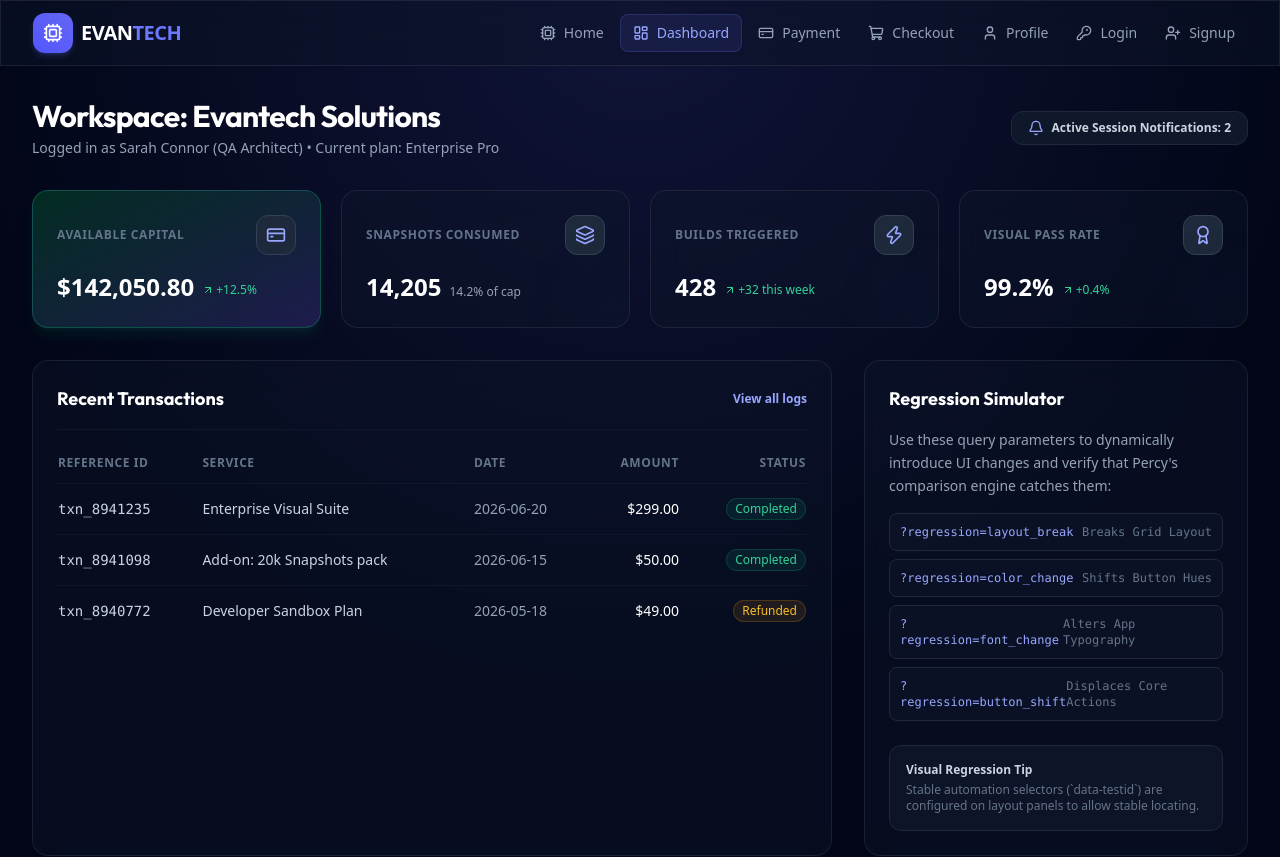
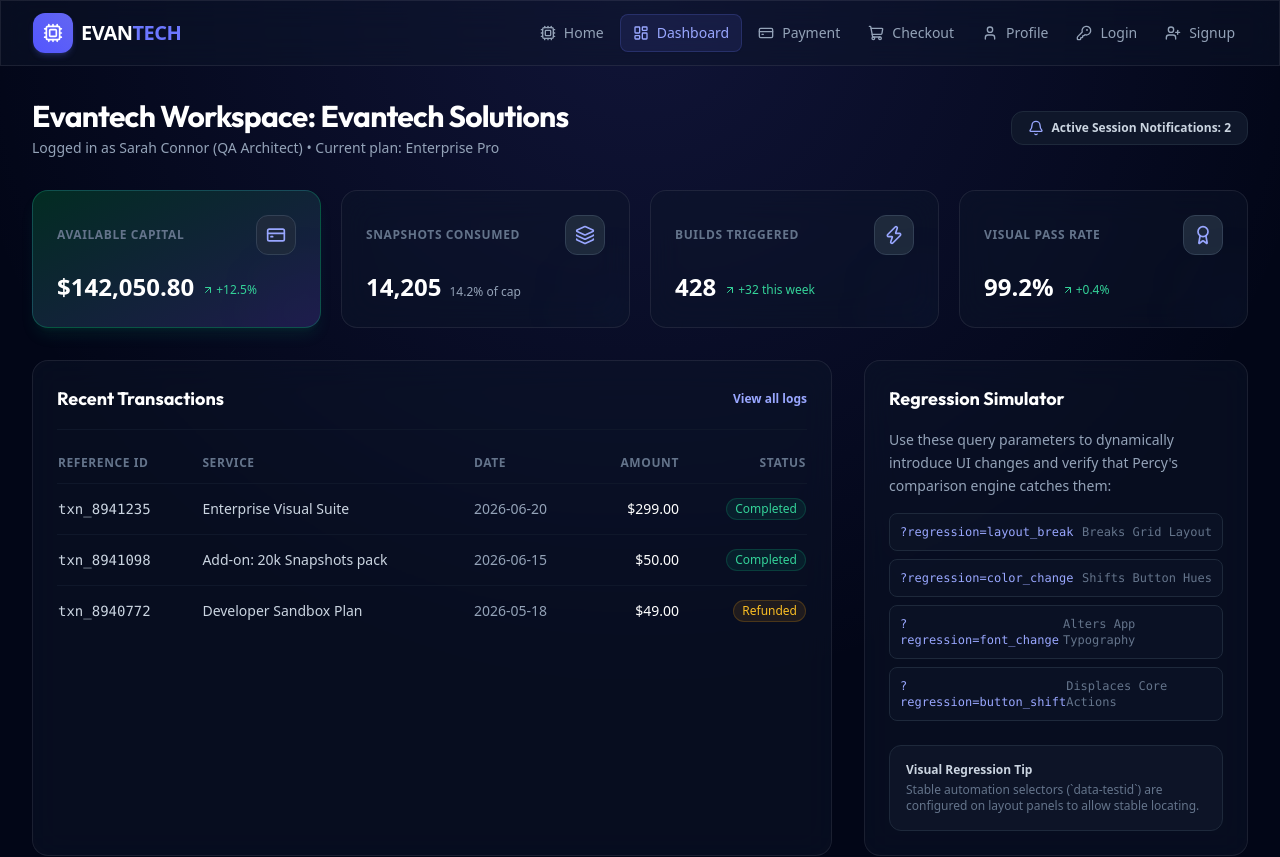
Before and after one commit to piyush241203/Percy_Automation, a React (Vite) app: page /dashboard in a window 1280 px wide. Shown: the top 857 px of the page. Built offline with nearby package versions, Linux system fonts and the light colour scheme.

Commit message:
style: modify Home, Payment, Signup, and Dashboard views to test selective visual automation

```diff
--- a/src/pages/Dashboard.jsx
+++ b/src/pages/Dashboard.jsx
@@ -46,7 +46,7 @@ export default function Dashboard() {
         <div>
           {/* Static greetings are critical to prevent visual test failures */}
           <h1 className="text-3xl font-bold tracking-tight text-white">
-            Workspace: {user.company}
+            Evantech Workspace: {user.company}
           </h1>
           <p className="text-sm text-slate-400 mt-1">
             Logged in as {user.name} ({user.role}) &bull; Current plan: {user.plan}
--- a/src/pages/Home.jsx
+++ b/src/pages/Home.jsx
@@ -44,7 +44,7 @@ export default function Home() {
             Eliminate Visual Flaws in <span className="gradient-text">Your Web UI/UX</span>
           </h1>
           <p className="text-base sm:text-lg text-slate-400 max-w-2xl mx-auto">
-            Integrate Playwright with Percy to deploy code with confidence. Catch color changes, layout breaks, button shifts, and font issues before they reach production.
+            Integrate Playwright with Percy to deploy code with absolute confidence. Catch color changes, layout breaks, button shifts, and font issues before they reach production.
           </p>
           <div className="flex flex-col sm:flex-row justify-center items-center gap-4 pt-4">
             <Link
--- a/src/pages/Payment.jsx
+++ b/src/pages/Payment.jsx
@@ -10,7 +10,7 @@ export default function Payment() {
     <div className="mx-auto max-w-7xl px-4 py-8 sm:px-6 lg:px-8 w-full space-y-8">
       <div>
         <h1 className="text-3xl font-bold tracking-tight text-white">Payment & Billing</h1>
-        <p className="text-sm text-slate-400 mt-1">Manage your enterprise credit cards and workspace billing cycles.</p>
+        <p className="text-sm text-slate-400 mt-1">Manage your workspace credit cards and active billing cycles.</p>
       </div>
 
       <div className="grid grid-cols-1 lg:grid-cols-3 gap-8">
--- a/src/pages/Signup.jsx
+++ b/src/pages/Signup.jsx
@@ -18,7 +18,7 @@ export default function Signup() {
   return (
     <div className="space-y-6">
       <div className="text-center">
-        <h2 className="text-2xl font-bold tracking-tight text-white">Register a New Workspace</h2>
+        <h2 className="text-2xl font-bold tracking-tight text-white">Register your Evantech account</h2>
         <p className="mt-2 text-sm text-slate-400">
           Or{' '}
           <Link to={`/login${searchString}`} className="font-semibold text-brand-400 hover:text-brand-300">
```
